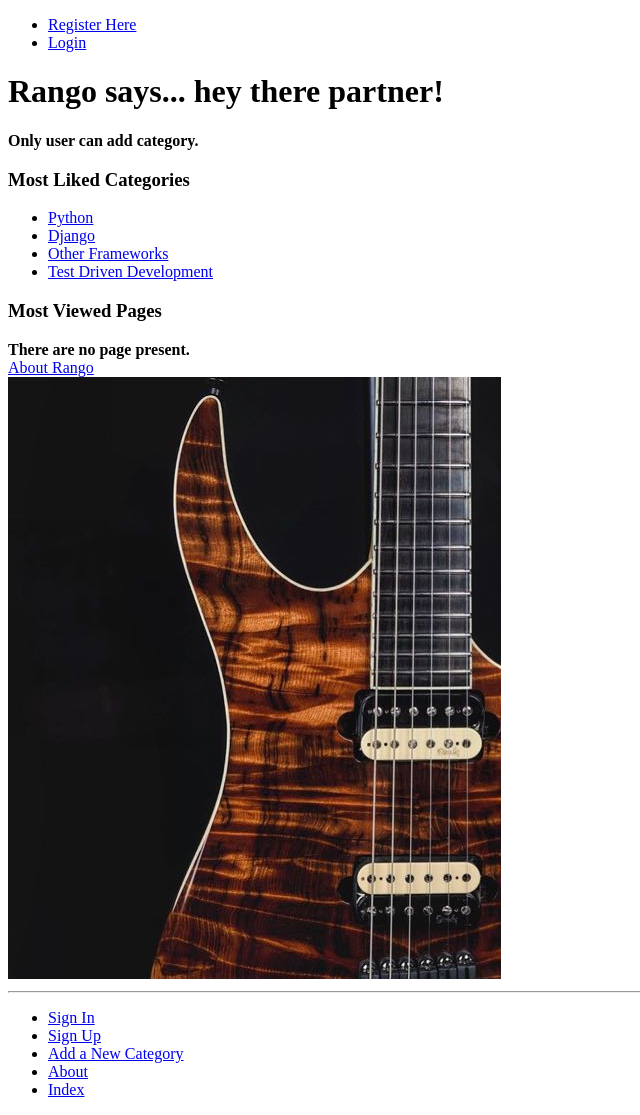
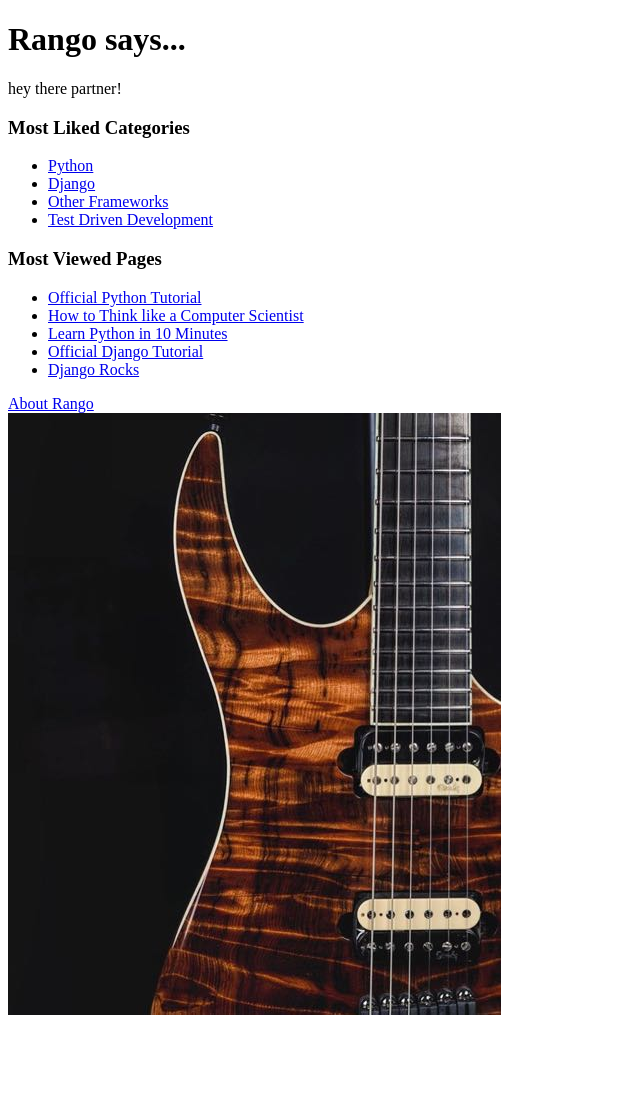
Before and after one commit to LemonRepublica/tango_with_django_project, a Django app: page / in a window 1280 px wide. Shown: the whole page, without its empty margins (0-640 px from the left). After the commit the page ends 1015 px from the top, so only its background shows below. Run offline with Django 3.2, Linux system fonts and the light colour scheme; data comes from the database, SQL or seed files in the repository; both versions use the stored data as it was before the commit.

Commit message:
ch6 fixed

```diff
--- a/rango/admin.py
+++ b/rango/admin.py
@@ -7,5 +7,5 @@ class PageAdmin(admin.ModelAdmin):
     list_display = ('title','category', 'url')
 # Register your models here.
 
-admin.site.register(Category)
+admin.site.register(Category,CategoryAdmin)
 admin.site.register(Page,PageAdmin)
--- a/rango/urls.py
+++ b/rango/urls.py
@@ -7,17 +7,12 @@ Created on Tue Feb  5 17:16:15 2019
 
 from django.conf.urls import url
 from rango import views
-from django.conf import settings
-from django.conf.urls.static import static
+
+
 
 urlpatterns = [
-    url(r'^$', views.index, name='index'),
-    url(r'about/$', views.about, name='about'),
-    url(r'^add_category/$', views.add_category, name='add_category'),
-    url(r'^category/(?P<category_name_slug>[\w\-]+)/$', views.show_category, name='show_category'),
-    url(r'^category/(?P<category_name_slug>[\w\-]+)/add_page/$', views.add_page, name='add_page'),
-    url(r'^register/$', views.register, name='register'),
-    url(r'^login/$', views.user_login, name='login'),
-    url(r'^restricted/', views.restricted, name='restricted'),
-    url(r'^logout/$', views.user_logout, name='logout'),
+        url(r'^$',views.index,name='index'),
+        url(r'^about/',views.about,name='about'),
+        url(r'^category/(?P<category_name_slug>[\w\-]+)/$',
+            views.show_category, name='show_category'),
 ]
--- a/rango/views.py
+++ b/rango/views.py
@@ -1,22 +1,13 @@
 from django.shortcuts import render
+from django.http import HttpResponse
 from rango.models import Category
 from rango.models import Page
-from rango.forms import CategoryForm
-from rango.forms import PageForm
-from rango.forms import UserForm
-from rango.forms import UserProfileForm
-from django.template import RequestContext
-from django.contrib.auth import authenticate, login, logout
-from django.http import HttpResponseRedirect, HttpResponse
-from django.core.urlresolvers import reverse
-from django.contrib.auth.decorators import login_required
-
-
 def index(request):
     # Construct a dictionary to pass to the template engine as its context.
     # Note the key boldmessage is the same as {{ boldmessage }} in the template!
     category_list = Category.objects.order_by('-likes')[:5]
-    context_dict = {'categories': category_list}
+    page_list = Page.objects.order_by('views')[:5]
+    context_dict = {'categories': category_list, 'page': page_list}
     # Return a rendered response to send to the client.
     # We make use of the shortcut function to make our lives easier.
     # Note that the first parameter is the template we wish to use.
@@ -53,155 +44,3 @@ def show_category(request, category_name_slug):
         context_dict['pages'] = None
     # Go render the response and return it to the client.
     return render(request, 'rango/category.html', context_dict)
-
-def add_category(request):
-    form = CategoryForm()
-    # A HTTP POST?
-    if request.method == 'POST':
-        form = CategoryForm(request.POST)
-        # Have we been provided with a valid form?
-        if form.is_valid():
-            # Save the new category to the database.
-            cat = form.save(commit=True)
-            print(cat, cat.slug)
-            # Now that the category is saved
-            # We could give a confirmation message
-            # But since the most recent category added is on the index page
-            # Then we can direct the user back to the index page.
-            return index(request)
-    else:
-        # The supplied form contained errors -
-        # just print them to the terminal.
-        print(form.errors)
-        # Will handle the bad form, new form, or no form supplied cases.
-        # Render the form with error messages (if any).
-    return render(request, 'rango/add_category.html', {'form': form})
-
-def add_page(request, category_name_slug):
-    try:
-        category = Category.objects.get(slug=category_name_slug)
-    except Category.DoesNotExist:
-        category = None
-
-    form = PageForm()
-    if request.method == 'POST':
-        form = PageForm(request.POST)
-        if form.is_valid():
-            if category:
-                page = form.save(commit=False)
-                page.category = category
-                page.views = 0
-                page.save()
-                # probably better to use a redirect here.
-            return show_category(request, category_name_slug)
-        else:
-            print(form.errors)
-
-    context_dict = {'form':form, 'category': category}
-
-    return render(request, 'rango/add_page.html', context_dict)
-def register(request):
-    # Like before, get the request's context.
-    context = RequestContext(request)
-    # A boolean value for telling the template whether the registration was successful.
-    # Set to False initially. Code changes value to True when registration succeeds.
-    registered = False
-    # If it's a HTTP POST, we're interested in processing form data.
-    if(request.method == 'POST'):
-        # Attempt to grab information from the raw form information.
-        # Note that we make use of both UserForm and UserProfileForm.
-        user_form = UserForm(data=request.POST)
-        profile_form = UserProfileForm(data=request.POST)
-        # If the two forms are valid...
-        if(user_form.is_valid() and profile_form.is_valid()):
-            # Save the user's form data to the database.
-            user = user_form.save()
-            # Now we hash the password with the set_password method.
-            # Once hashed, we can update the user object.
-            user.set_password(user.password)
-            user.save()
-            # Now sort out the UserProfile instance.
-            # Since we need to set the user attribute ourselves, we set commit=False.
-            # This delays saving the model until we're ready to avoid integrity problems.
-            profile = profile_form.save(commit=False)
-            profile.user = user
-            # Did the user provide a profile picture?
-            # If so, we need to get it from the input form and put it in the UserProfile model.
-            if('picture' in request.FILES):
-                profile.picture = request.FILES['picture']
-                # Now we save the UserProfile model instance.
-                profile.save()
-                # Update our variable to tell the template registration was successful.
-            registered = True
-            # Invalid form or forms - mistakes or something else?
-            # Print problems to the terminal.
-            # They'll also be shown to the user.
-        else:
-            print (user_form.errors, profile_form.errors)
-    # Not a HTTP POST, so we render our form using two ModelForm instances.
-    # These forms will be blank, ready for user input.
-    else:
-        user_form = UserForm()
-        profile_form = UserProfileForm()
-        # Render the template depending on the context.
-    return render(request, 'rango/register.html', {'user_form': user_form, 'profile_form': profile_form, 'registered': registered})
-
-def user_login(request):
-    # If the request is a HTTP POST, try to pull out the relevant information.
-    if request.method == 'POST':
-        # Gather the username and password provided by the user.
-        # This information is obtained from the login form.
-        # We use request.POST.get('<variable>') as opposed
-        # to request.POST['<variable>'], because the
-        # request.POST.get('<variable>') returns None if the
-        # value does not exist, while request.POST['<variable>']
-        # will raise a KeyError exception.
-        username = request.POST.get('username')
-        password = request.POST.get('password')
-        # Use Django's machinery to attempt to see if the username/password
-        # combination is valid - a User object is returned if it is.
-        user = authenticate(username=username, password=password)
-        # If we have a User object, the details are correct.
-        # If None (Python's way of representing the absence of a value), no user
-        # with matching credentials was found.
-        if user:
-            # Is the account active? It could have been disabled.
-            if user.is_active:
-                # If the account is valid and active, we can log the user in.
-                # We'll send the user back to the homepage.
-                login(request, user)
-                return HttpResponseRedirect(reverse('index'))
-            else:
-                # An inactive account was used - no logging in!
-                return HttpResponse("Your Rango account is disabled.")
-        else:
-            # Bad login details were provided. So we can't log the user in.
-            print("Invalid login details: {0}, {1}".format(username, password))
-            return HttpResponse("Invalid login details supplied.")
-            # The request is not a HTTP POST, so display the login form.
-            # This scenario would most likely be a HTTP GET.
-    # The request is not a HTTP POST, so display the login form.
-    # This scenario would most likely be a HTTP GET.
-    else:
-        # No context variables to pass to the template system, hence the
-        # blank dictionary object...
-        return render(request, 'rango/login.html', {})
-
-def some_view(request):
-    if not request.user.is_authenticated():
-        return HttpResponse("You are logged in.")
-    else:
-        return HttpResponse("You are not logged in.")
-
-@login_required
-def restricted(request):
-    return HttpResponse("Since you're logged in, you can see this text!")
-
-# Use the login_required() decorator to ensure only those logged in can
-# access the view.
-@login_required
-def user_logout(request):
-    # Since we know the user is logged in, we can now just log them out.
-    logout(request)
-    # Take the user back to the homepage.
-    return HttpResponseRedirect(reverse('index'))
--- a/tango_with_django_project/settings.py
+++ b/tango_with_django_project/settings.py
@@ -122,7 +122,7 @@ USE_L10N = True
 
 USE_TZ = True
 
-LOGIN_URL = '/rango/login/'
+
 # Static files (CSS, JavaScript, Images)
 # https://docs.djangoproject.com/en/2.1/howto/static-files/
 
--- a/templates/rango/base.html
+++ /dev/null
@@ -1,34 +0,0 @@
-<!DOCTYPE html>
-{% load staticfiles %}
-
-<html>
-	<head lang="en">
-		<meta charset="UTF-8">
-		<title>Rango -
-				{% block title_block %}
-					How to Tango with Django!
-				{% endblock %}
-		</title>
-	</head>
-	<body>
-		<div>
-			{% block body_block %}
-			{% endblock %}
-		</div>
-		<hr />
-		<div>
-        <ul>
-        {% if user.is_authenticated %}
-            <li><a href="{% url 'restricted' %}">Restricted Page</a></li>
-            <li><a href="{% url 'logout' %}">Logout</a></li>
-        {% else %}
-            <li><a href="{% url 'login' %}">Sign In</a></li>
-            <li><a href="{% url 'register' %}">Sign Up</a></li>
-        {% endif %}
-            <li><a href="{% url 'add_category' %}">Add a New Category</a></li>
-            <li><a href="{% url 'about' %}">About</a></li>
-            <li><a href="{% url 'index' %}">Index</a></li>
-        </ul>
-		</div>
-	</body>
-</html>
--- a/templates/rango/index.html
+++ b/templates/rango/index.html
@@ -1,39 +1,24 @@
-{% extends 'rango/base.html' %}
+<!DOCTYPE html>
 {% load staticfiles %}
+<html>
+    <head>
+        <title>Rango</title>
+    </head>
 
-{% block title_block %}
-Rango
-{% endblock %}
-{% block body_block %}
-    <ul>
-        {% if user.is_authenticated %}
-              <li><a href="{% url 'restricted' %}">Restricted Page</a></li>
-              <li><a href="{% url 'logout' %}">Logout</a></li>
-         {% else %}
-            <li><a href="{% url 'register' %}">Register Here</a></li>
-            <li><a href="{% url 'login' %}">Login</a></li>
-        {% endif %}
-    </ul>
-
-    {% if user.is_authenticated %}
-        <h1>Rango says... hello {{ user.username }}!</h1>
-    {% else %}
-        <h1>Rango says... hey there partner!</h1>
-    {% endif %}
-
-    {% if user.is_authenticated %}
-	    <a href="{% url 'add_category' %}">Add a New Category</a><br/>
-	{% else %}
-	      <strong>Only user can add category.</strong>
-	{% endif %}
-
+    <body>
+        <h1>Rango says...</h1>
+        <div>
+            hey there partner!
+        </div>
         <h3>Most Liked Categories</h3>
         <div>
         {% if categories %}
         <ul>
             {% for category in categories %}
             <!-- Following line changed to add an HTML hyperlink -->
-        <li><a href="{% url 'show_category' category.slug %}">{{ category.name }}</a></li>
+            <li>
+            <a href="/rango/category/{{ category.slug }}">{{ category.name }}</a>
+            </li>
             {% endfor %}
         </ul>
         {% else %}
@@ -41,17 +26,21 @@ Rango
         {% endif %}
         </div>
         <h3>Most Viewed Pages</h3>
+
         {% if page %}
 	<ul>
 		{% for pages in page %}
-		    	<li><a href="{{ pages.url}}">{{ pages.title }}</a></li>
+			<li>
+			<a href="{{ pages.url}}">{{ pages.title }}</a>
+			</li>
 		{% endfor %}
 	</ul>
         {% else %}
 		<strong>There are no page present.</strong>
 	{% endif %}
         <div>
-        <a href="{% url 'about' %}">About Rango</a><br />
+            <a href="/rango/about/">About Rango</a><br />
             <img src="{% static "images/rango.jpg" %}" alt="Picture of Rango" />
         </div>
-{% endblock %}
+    </body>
+</html>
```
Also changed, not shown: rango/forms.py (deleted, +0 -63 lines), rango/models.py (+0 -10 lines), templates/rango/add_category.html (deleted, +0 -28 lines), templates/rango/add_page.html (deleted, +0 -33 lines), templates/rango/category.html (+5 -9 lines), templates/rango/login.html (deleted, +0 -16 lines), templates/rango/register.html (deleted, +0 -25 lines), db.sqlite3, rango/migrations/0005_auto_20190211_1711.py (deleted), rango/migrations/0006_userprofile.py (deleted), templates/db.sqlite3 (deleted). Lines whose indentation alone changed are shown as unchanged.
